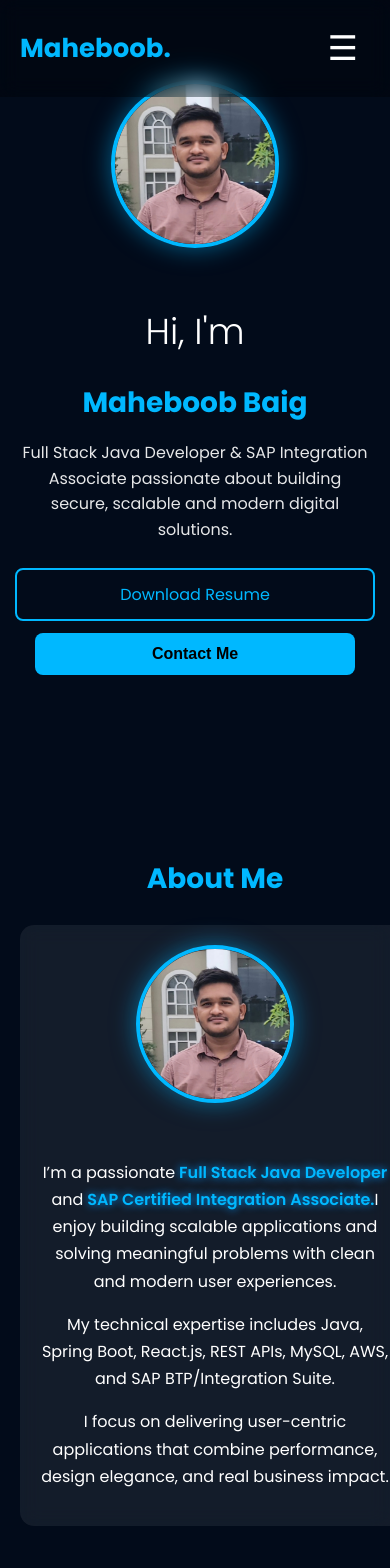
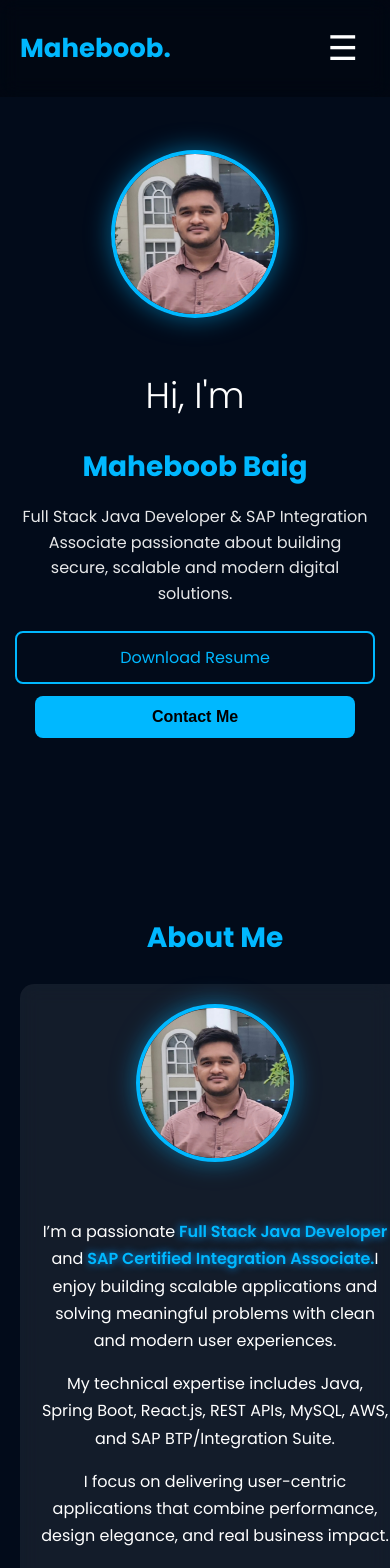
Before and after one commit to Maheboob-baig15/portfolio, a React (Create React App) app: page / in a window 390 px wide. Shown: the top 1568 px of the page. Built offline with nearby package versions, Linux system fonts and the light colour scheme.

Commit message:
Fix mobile layout by removing nested sections and navbar offset

```diff
--- a/src/App.jsx
+++ b/src/App.jsx
@@ -20,15 +20,16 @@ function App() {
           path="/"
           element={
             <>
-              <section id="home"><Home /></section>
-              <section id="about"><About /></section>
-              <section id="skills"><Skills /></section>
-              <section id="projects"><Projects /></section>
-              <section id="certifications"><Certifications /></section>
-              <section id="contact"><Contact /></section>
+              <Home />
+              <About />
+              <Skills />
+              <Projects />
+              <Certifications />
+              <Contact />
             </>
           }
         />
+
         <Route path="/certification/:id" element={<CertificationDetail />} />
       </Routes>
 
--- a/src/index.css
+++ b/src/index.css
@@ -23,3 +23,10 @@ body {
   color: #00aaff;
   text-shadow: 0 0 8px #0099ff;
 }
+
+/* ============================================
+   FIX CONTENT UNDER FIXED NAVBAR
+=============================================== */
+body {
+  padding-top: 70px;
+}
```
